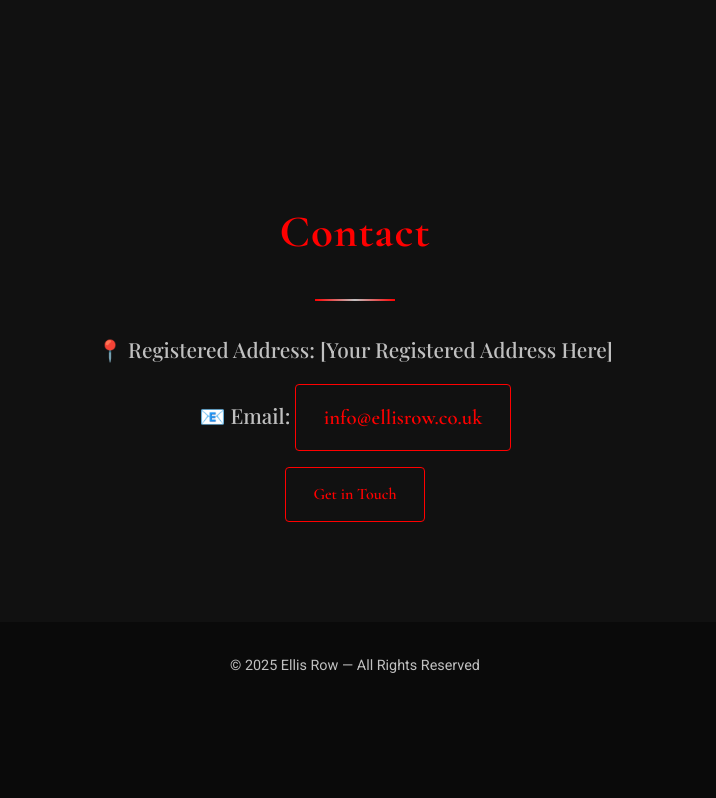
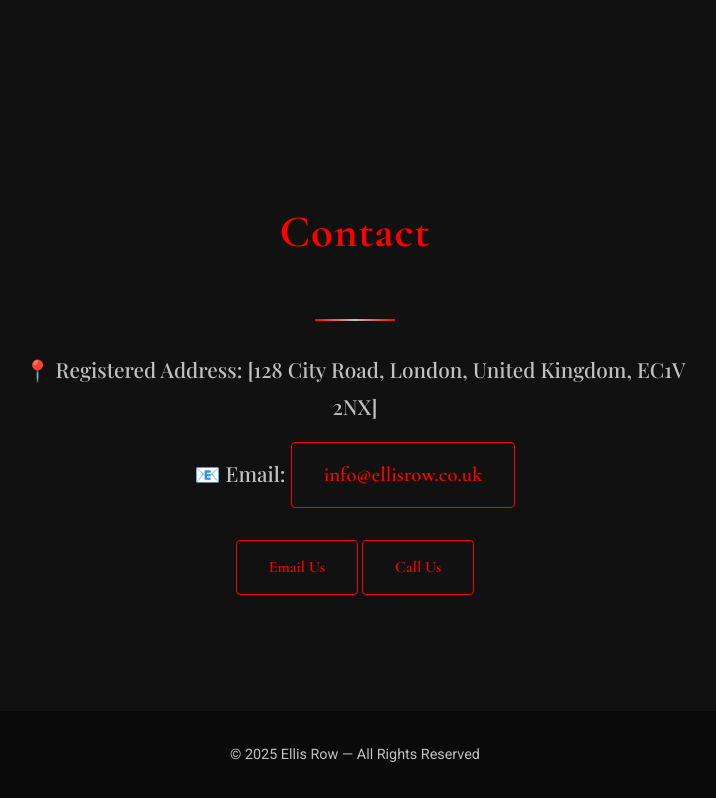
Before and after one commit to ArmaanKazemi/ellisrow, a plain HTML site: page index.html in a window 1280 px wide. Shown: the part 1632-2430 px from the top of the page, without its empty margins (285-1001 px from the left). Before the commit the page ends 2341 px from the top, so only its background shows below. Drawn offline with nearby package versions, Linux system fonts and the light colour scheme.

Commit message:
Update index.html

```diff
--- a/index.html
+++ b/index.html
@@ -32,7 +32,7 @@ header::after {
   display:flex; flex-direction:column; align-items:center;
 }
 .hero-logo {
-  width:700px; /* much bigger logo */
+  width:750px; /* extra-large logo */
   max-width:90%;
   height:auto;
   margin-bottom:40px;
@@ -53,8 +53,9 @@ section p { max-width:700px; margin:0 auto; font-size:1.3rem; line-height:1.8; c
 .divider { width:80px; height:2px; margin:30px auto; background: linear-gradient(to right,#ff0000,#c0c0c0,#ff0000); }
 
 /* Contact */
-section.contact a { display:inline-block; margin-top:1rem; padding:0.85rem 1.7rem; border:1px solid #ff0000; border-radius:4px; color:#ff0000; transition:0.3s; font-family:'Cormorant Garamond', serif; font-weight:600;}
-section.contact a:hover { background:#ff0000; color:#111; }
+section.contact { display:flex; flex-direction:column; align-items:center; }
+.contact a { display:inline-block; margin:1rem 0; padding:0.85rem 2rem; border:1px solid #ff0000; border-radius:4px; color:#ff0000; transition:0.3s; font-family:'Cormorant Garamond', serif; font-weight:600;}
+.contact a:hover { background:#ff0000; color:#111; }
 
 /* Footer */
 footer { text-align:center; padding:2rem; font-size:0.9rem; color:#c0c0c0; font-family:'Roboto', sans-serif; }
@@ -69,7 +70,7 @@ footer { text-align:center; padding:2rem; font-size:0.9rem; color:#c0c0c0; font-
 
 <header>
   <div class="hero-content">
-    <img src="E-7.png" alt="Ellis Row Logo" class="hero-logo">
+    <img src="E.svg" alt="Ellis Row Logo" class="hero-logo">
     <p>Strategic Property Investments for a New Era of Luxury</p>
   </div>
 </header>
@@ -89,9 +90,12 @@ footer { text-align:center; padding:2rem; font-size:0.9rem; color:#c0c0c0; font-
 <section class="contact">
   <h2>Contact</h2>
   <div class="divider"></div>
-  <p>📍 Registered Address: [Your Registered Address Here]</p>
+  <p>📍 Registered Address: [128 City Road, London, United Kingdom, EC1V 2NX]</p>
   <p>📧 Email: <a href="mailto:info@ellisrow.co.uk">info@ellisrow.co.uk</a></p>
-  <a href="mailto:info@ellisrow.co.uk">Get in Touch</a>
+  <div class="contact-buttons">
+    <a href="mailto:info@ellisrow.co.uk">Email Us</a>
+    <a href="tel:+441234567890">Call Us</a>
+  </div>
 </section>
 
 <footer>
```
